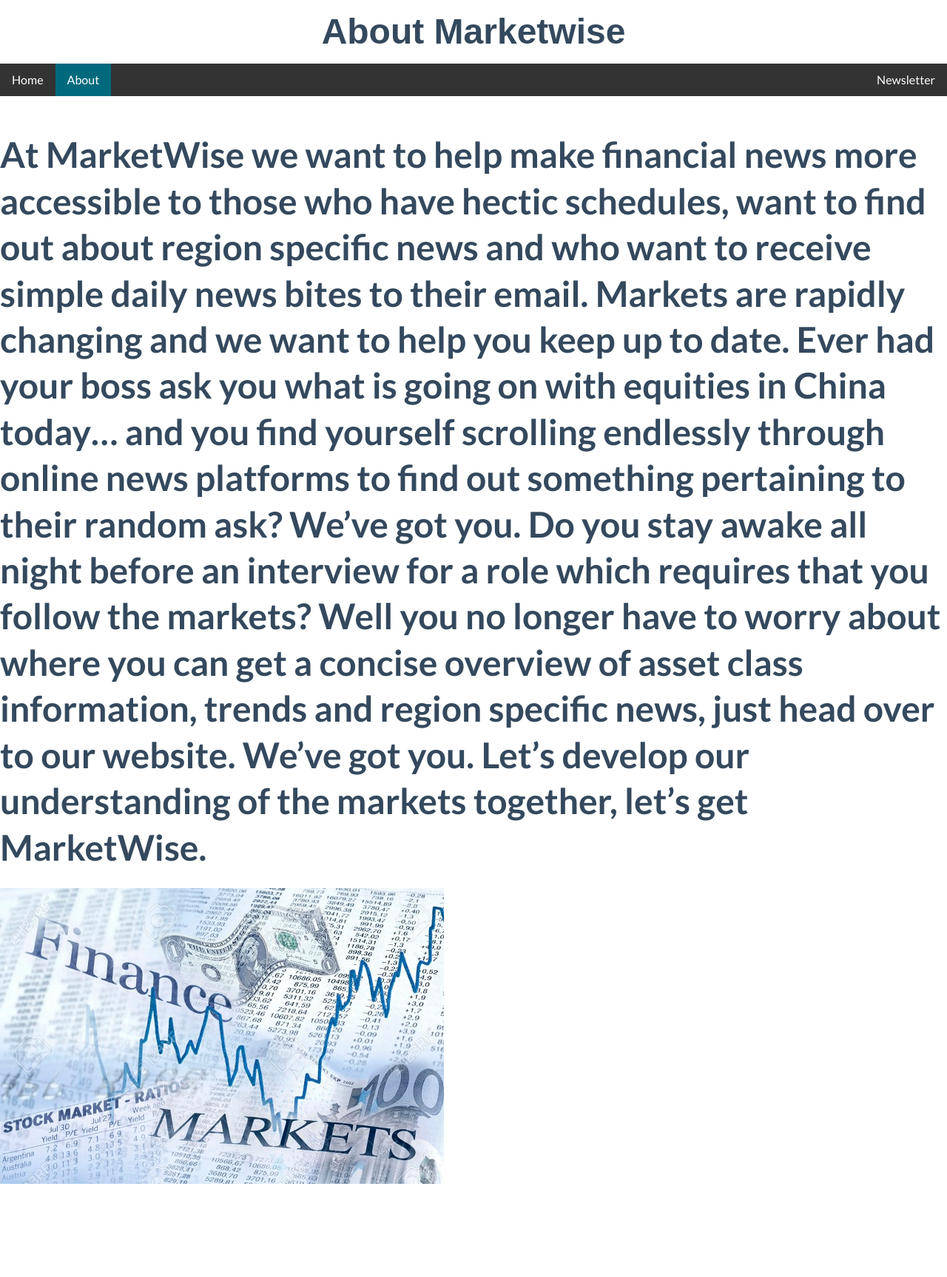
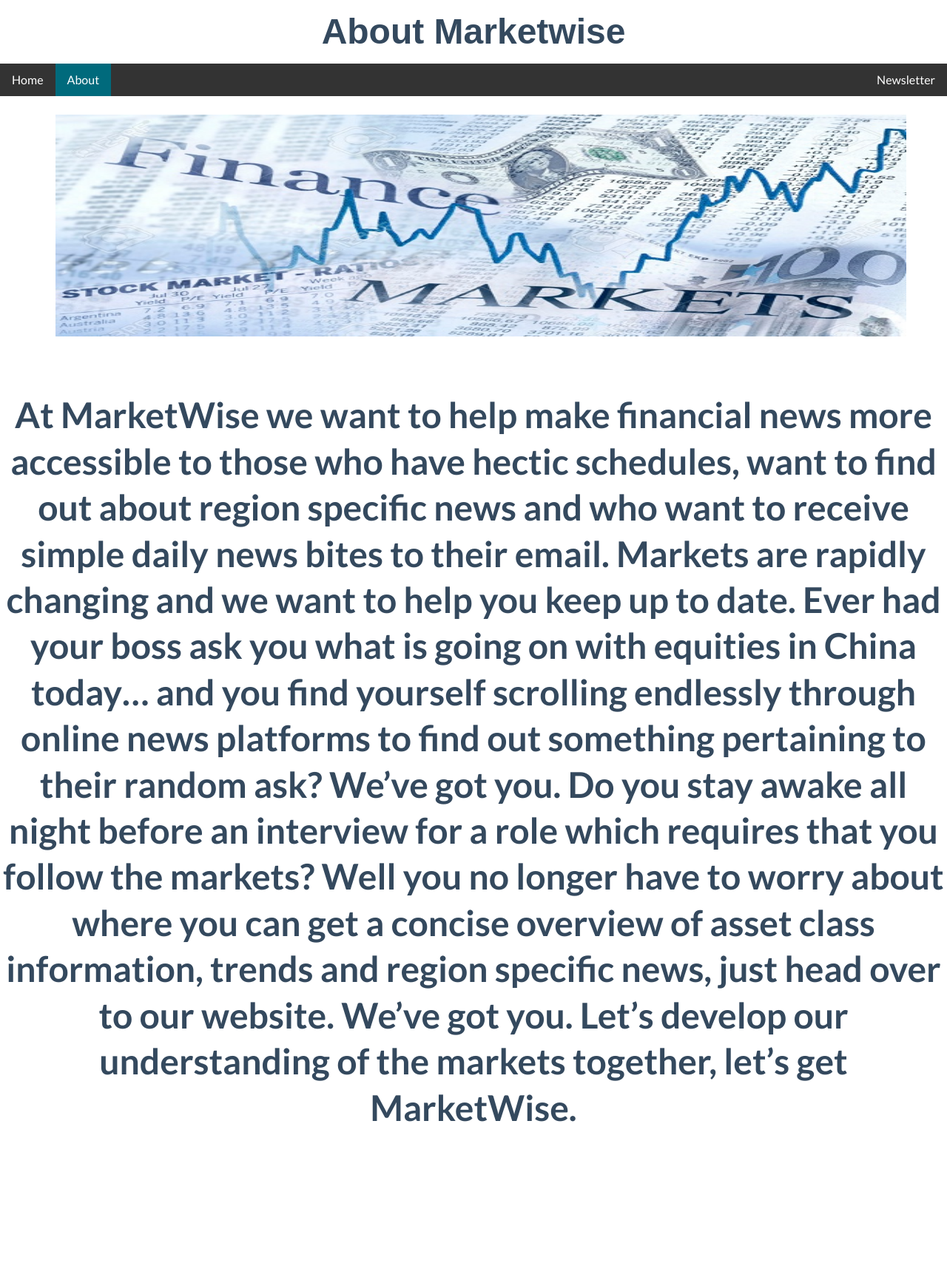
Before and after one commit to Deanna123/MarketWise, a Flask app: page /about in a window 1280 px wide. Shown: the whole page at 74% size. After the commit the page ends 1517 px from the top, so only its background shows below. Run offline with Flask 2, Linux system fonts and the light colour scheme; some libraries are stand-ins or nearby versions.

Commit message:
fixed image size
image size and positioning fix

```diff
--- a/templates/about.html
+++ b/templates/about.html
@@ -59,18 +59,21 @@
     <section id="section-demo">
      <hr />
 
- <h2> At MarketWise we want to help make financial news more accessible to those who have hectic schedules, want to find out about region specific news and who want to receive simple daily news bites to their email.
+<div class="item">
+  <img src="Financial_Market.jpg" alt="Financial_Market image" style="padding:25px; margin-left: 50px; width: 1200px; height: 350px"/>
+
+  </div>
+
+     <div class="text" style="text-align: center;">
+<h2> At MarketWise we want to help make financial news more accessible to those who have hectic schedules, want to find out about region specific news and who want to receive simple daily news bites to their email.
 
 
 Markets are rapidly changing and we want to help you keep up to date. Ever had your boss ask you what is going on with equities in China today… and you find yourself scrolling endlessly through online news platforms to find out something pertaining to their random ask? We’ve got you. Do you stay awake all night before an interview for a role which requires that you follow the markets? Well you no longer have to worry about where you can get a concise overview of asset class information, trends and region specific news, just head over to our website. We’ve got you.
 
 
 Let’s develop our understanding of the markets together, let’s get MarketWise.</h2>
-<div class="item">
-  <img src="Financial_Market.jpg" alt="Financial_Market image" style="padding-bottom:25px;">
-  </div>
 
-
+    </div>
 
 
 
```
